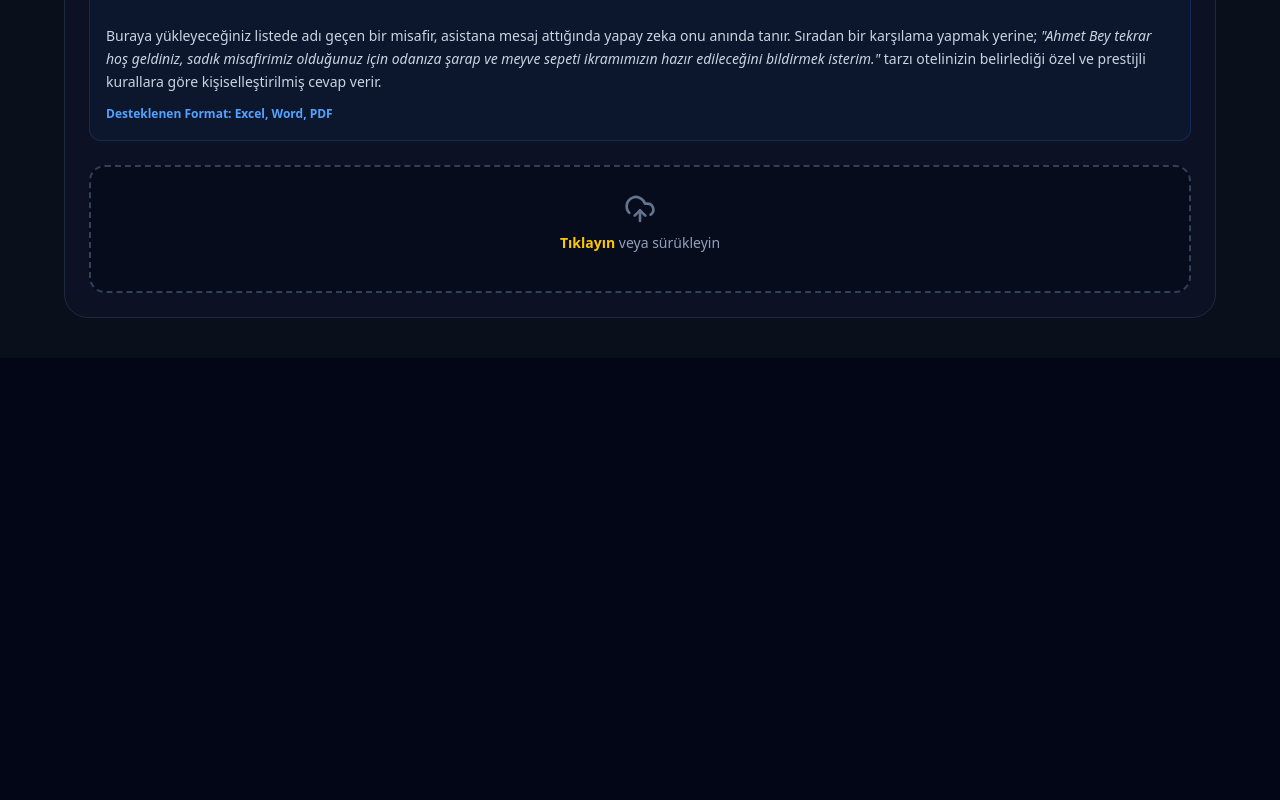
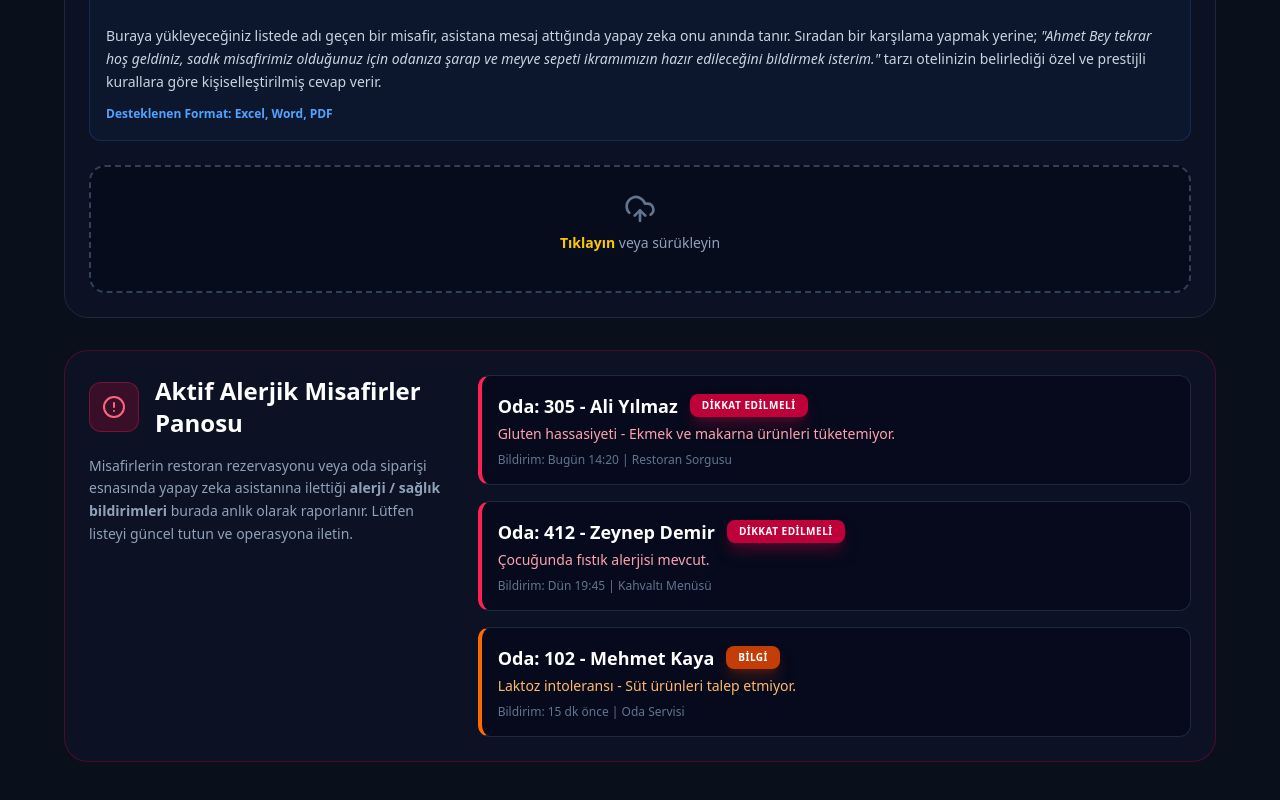
Before and after one commit to qltydigital-hub/HotelGenDigital, a Next.js app in the folder hotel-admin-dashboard/: page /settings/gr in a window 1280 px wide. Shown: the part 978-1778 px from the top of the page. Before the commit the page ends 1336 px from the top, so only its background shows below. Built offline with nearby package versions, Linux system fonts and the light colour scheme; no server answers; the database is empty; sample sign-in values are in the browser's storage.

Commit message:
Auto-publish: Alerjik misafirler paneli G/R Veri Ekranina aktarildi

```diff
--- a/hotel-admin-dashboard/src/app/settings/gr/page.tsx
+++ b/hotel-admin-dashboard/src/app/settings/gr/page.tsx
@@ -1,6 +1,6 @@
 "use client";
 import React, { useState, useEffect } from 'react';
-import { Settings, UploadCloud, HeartHandshake, Map, Star, LogOut, CheckSquare, Loader2, Gift, Save, Bell } from 'lucide-react';
+import { Settings, UploadCloud, HeartHandshake, Map, Star, LogOut, CheckSquare, Loader2, Gift, Save, Bell, AlertCircle } from 'lucide-react';
 import Link from 'next/link';
 import { uploadDocumentToSupabase, supabase } from '../../../lib/supabase-client';
 
@@ -257,6 +257,57 @@ export default function GuestRelationSettings() {
                             <div className="mt-4 text-xs font-medium text-emerald-400 text-center">Son Yükleme: <br/>{uploadTimes['vip']}</div>
                         )}
                     </div>
+
+                    {/* YENİ: Alerjik Misafirler Uyarı Panosu (G/R Veri Paneli) */}
+                    <div className="md:col-span-2 bg-slate-900/50 border border-rose-900/50 rounded-3xl p-6 relative group hover:border-rose-500/60 transition-all flex flex-col xl:flex-row gap-8">
+                        <div className="xl:w-1/3 flex flex-col justify-between">
+                            <div>
+                                <div className="flex items-center gap-4 mb-4">
+                                    <div className="bg-rose-600/20 p-3 rounded-xl border border-rose-500/30">
+                                        <AlertCircle className="w-6 h-6 text-rose-400" />
+                                    </div>
+                                    <h2 className="text-2xl font-bold text-white">Aktif Alerjik Misafirler Panosu</h2>
+                                </div>
+                                <p className="text-sm text-slate-400 leading-relaxed mb-6">Misafirlerin restoran rezervasyonu veya oda siparişi esnasında yapay zeka asistanına ilettiği <strong>alerji / sağlık bildirimleri</strong> burada anlık olarak raporlanır. Lütfen listeyi güncel tutun ve operasyona iletin.</p>
+                            </div>
+                        </div>
+
+                        <div className="xl:w-2/3 flex flex-col space-y-4">
+                            <div className="bg-slate-950/60 border border-slate-800 p-4 rounded-xl flex flex-col sm:flex-row justify-between sm:items-center hover:bg-rose-500/10 transition-all border-l-4 border-l-rose-500">
+                                <div>
+                                    <div className="flex items-center gap-3 mb-1">
+                                        <h3 className="text-white font-bold text-lg">Oda: 305 - Ali Yılmaz</h3>
+                                        <span className="px-3 py-1 bg-rose-600/80 text-white font-bold rounded-lg text-[10px] uppercase tracking-wider shadow-lg shadow-rose-900/50">Dikkat Edilmeli</span>
+                                    </div>
+                                    <p className="text-sm text-rose-300 font-medium">Gluten hassasiyeti - Ekmek ve makarna ürünleri tüketemiyor.</p>
+                                    <p className="text-xs text-slate-500 mt-2">Bildirim: Bugün 14:20 | Restoran Sorgusu</p>
+                                </div>
+                            </div>
+
+                            <div className="bg-slate-950/60 border border-slate-800 p-4 rounded-xl flex flex-col sm:flex-row justify-between sm:items-center hover:bg-rose-500/10 transition-all border-l-4 border-l-rose-500">
+                                <div>
+                                    <div className="flex items-center gap-3 mb-1">
+                                        <h3 className="text-white font-bold text-lg">Oda: 412 - Zeynep Demir</h3>
+                                        <span className="px-3 py-1 bg-rose-600/80 text-white font-bold rounded-lg text-[10px] uppercase tracking-wider shadow-lg shadow-rose-900/50">Dikkat Edilmeli</span>
+                                    </div>
+                                    <p className="text-sm text-rose-300 font-medium">Çocuğunda fıstık alerjisi mevcut.</p>
+                                    <p className="text-xs text-slate-500 mt-2">Bildirim: Dün 19:45 | Kahvaltı Menüsü</p>
+                                </div>
+                            </div>
+
+                            <div className="bg-slate-950/60 border border-slate-800 p-4 rounded-xl flex flex-col sm:flex-row justify-between sm:items-center hover:bg-orange-500/10 transition-all border-l-4 border-l-orange-500">
+                                <div>
+                                    <div className="flex items-center gap-3 mb-1">
+                                        <h3 className="text-white font-bold text-lg">Oda: 102 - Mehmet Kaya</h3>
+                                        <span className="px-3 py-1 bg-orange-600/80 text-white font-bold rounded-lg text-[10px] uppercase tracking-wider shadow-lg shadow-orange-900/50">BİLGİ</span>
+                                    </div>
+                                    <p className="text-sm text-orange-300 font-medium">Laktoz intoleransı - Süt ürünleri talep etmiyor.</p>
+                                    <p className="text-xs text-slate-500 mt-2">Bildirim: 15 dk önce | Oda Servisi</p>
+                                </div>
+                            </div>
+                        </div>
+                    </div>
+
                 </div>
             </div>
         </div>
```
